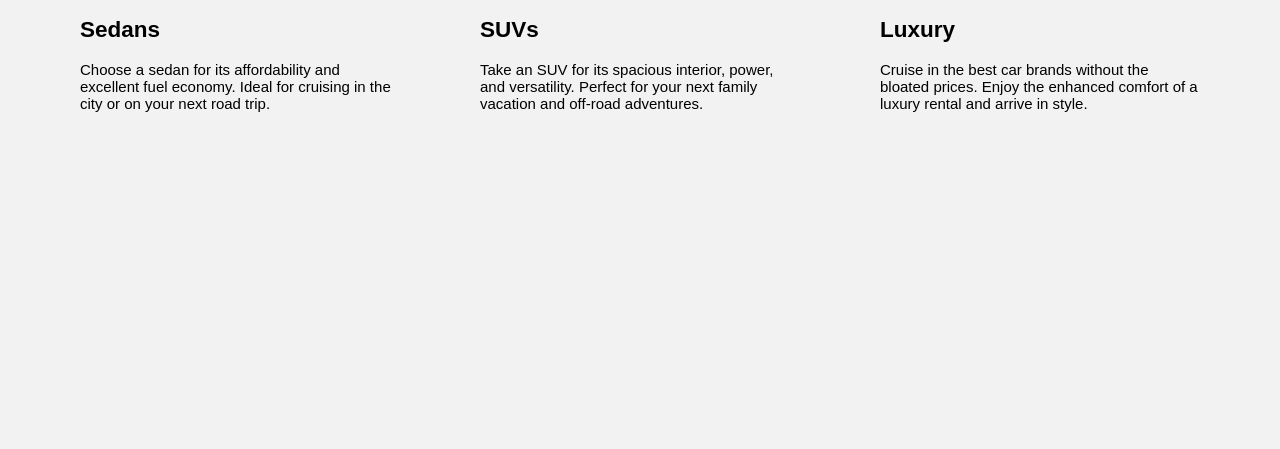
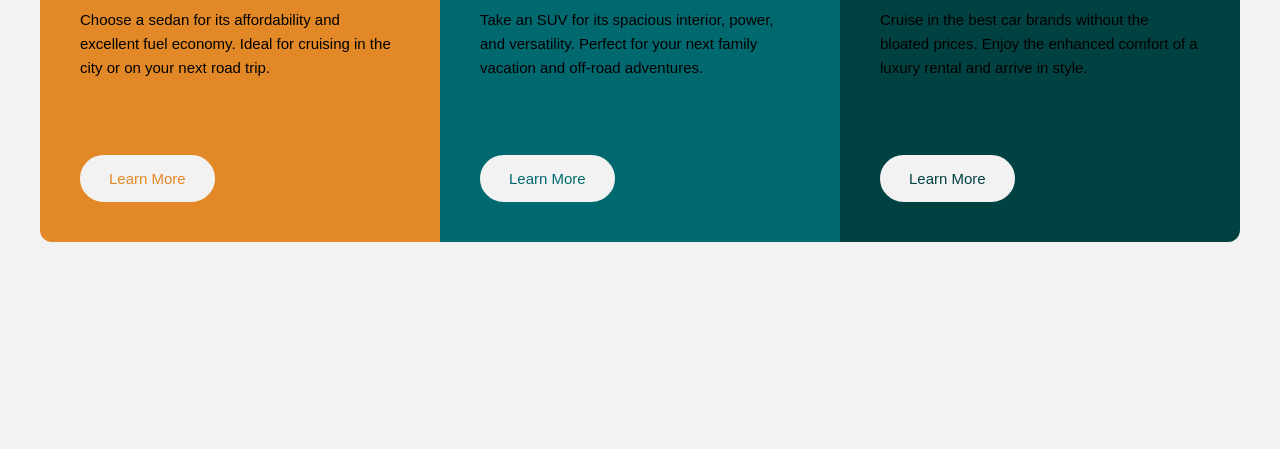
Before and after one commit to ThyaraV/Box-Challenge, a plain HTML site: page 3-column-preview-card-component-main/index.html in a window 1280 px wide. Shown: the part 367-816 px from the top of the page. Drawn offline with Linux system fonts and the light colour scheme; files that its build step writes are made by us from their sources.

Commit message:
color y learn more

```diff
--- a/3-column-preview-card-component-main/index.html
+++ b/3-column-preview-card-component-main/index.html
@@ -17,18 +17,21 @@
         <h2>Sedans</h2>
         <p>Choose a sedan for its affordability and excellent fuel economy. Ideal for cruising in the city
           or on your next road trip.</p>
+          <a href="#">Learn More</a>
       </div>
       <div class="box box2">
         <img src="images/icon-suvs.svg" alt="">
         <h2>SUVs</h2>
         <p>Take an SUV for its spacious interior, power, and versatility. Perfect for your next family vacation
           and off-road adventures.</p>
+          <a href="#">Learn More</a>
       </div>
       <div class="box box3">
         <img src="images/icon-luxury.svg" alt="">
         <h2>Luxury</h2>
         <p>  Cruise in the best car brands without the bloated prices. Enjoy the enhanced comfort of a luxury
           rental and arrive in style.</p>
+          <a href="#">Learn More</a>
       </div>
     </div>
   </div>
--- a/style.css
+++ b/3-column-preview-card-component-main/style.css
@@ -20,16 +20,49 @@ body{
     margin: 2rem;
     overflow: hidden;
 }
-box1{
+.box1{
     background:hsl(31,77%,52%);
 }
-box2{
+.box2{
     background:hsl(184,100%,22%);
 }
-box3{
+.box3{
     background:hsl(179,100%,13%);
 }
 
 .box{
     padding: 40px;
 }
+.box h2{
+     font-family: 'Big Shoulders Display',
+     cursive;
+     text-transform: uppercase;
+     color:white;
+     font-size:30px;
+}
+
+.box p{
+    color:hsla(0%,100%, 0.75);
+    line-height: 1.6;
+}
+
+.box a{
+    text-decoration: none;
+    background-color: hsl(0, 0%, 95%);
+    padding: 13px 27px;
+    border-radius: 26px;
+    margin-top:60px;
+    display:inline-block;
+    border:2px solid hsl(0, 0%, 95%);
+
+}
+
+.box1 a{
+    color:hsl(31,77%,52%);
+}
+.box2 a{
+    color:hsl(184,100%,22%);
+}
+.box3 a{
+    color:hsl(179,100%,13%);
+}
```
